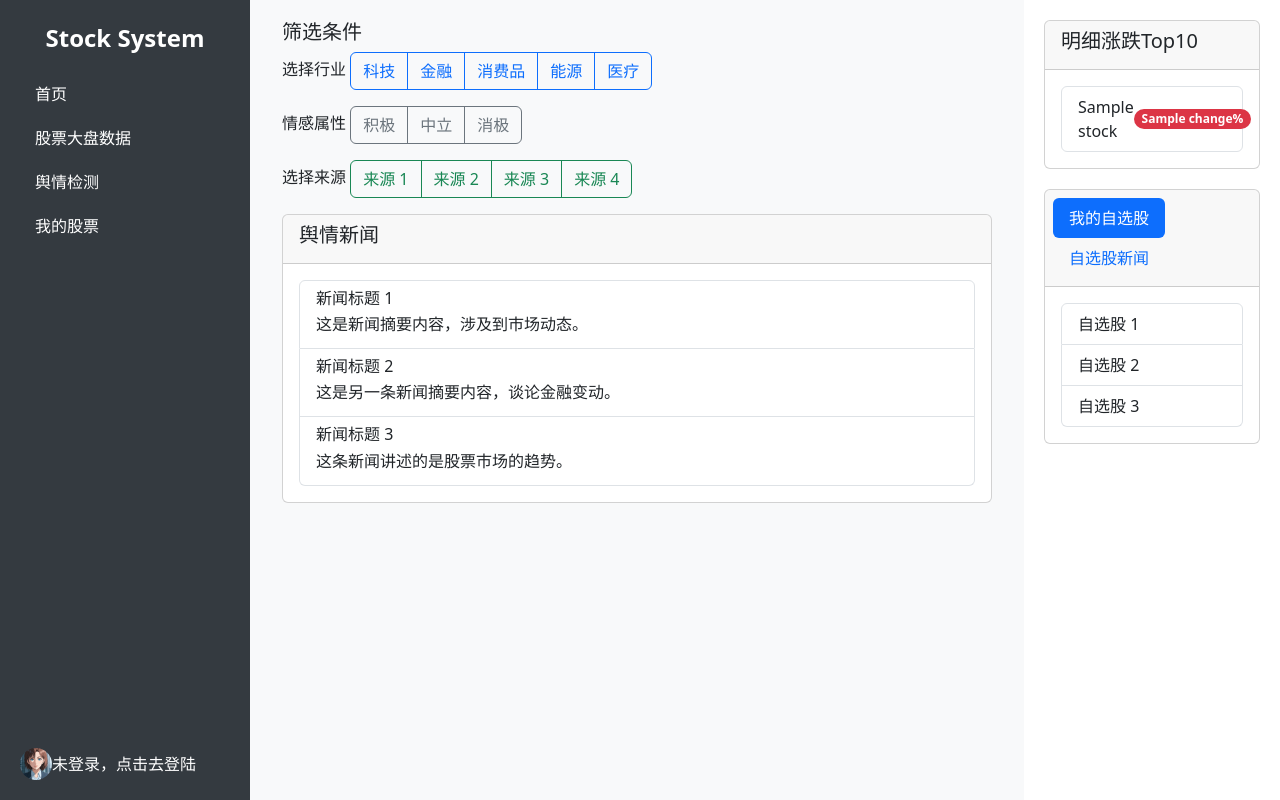
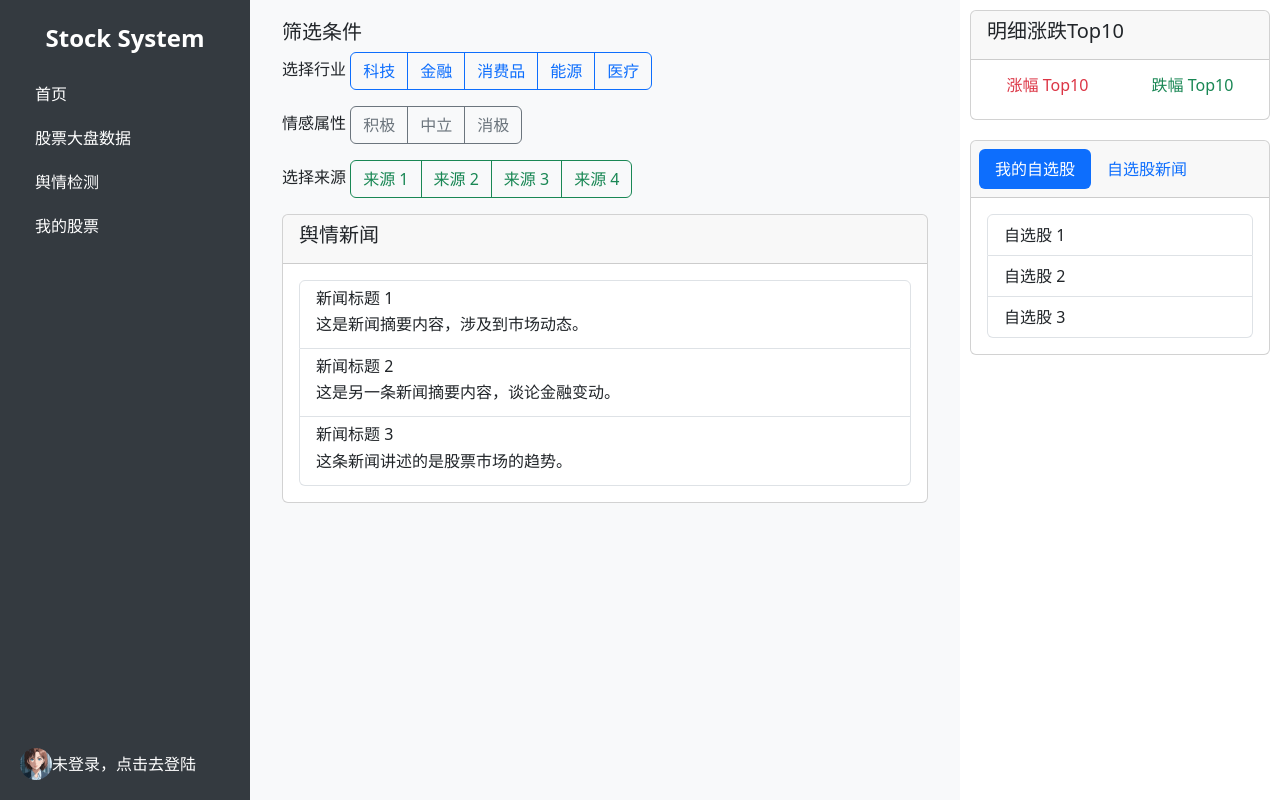
Before and after one commit to icreame/shixun, a Flask app: template stocksystem/templates/index.html in a window 1280 px wide. Run offline with Flask 3, Linux system fonts and the light colour scheme; the template is opened without the code that fills it: most values are stand-ins (such as "Sample title", 1, 10 or a date in 2020); parts of the project's set-up code (start-up, migrations or seed data) failed here and were passed over.

Commit message:
index页面

```diff
--- a/stocksystem/templates/index.html
+++ b/stocksystem/templates/index.html
@@ -28,8 +28,8 @@
             overflow-y: auto;
         }
         .right-sidebar {
-            width: 20%;
-            padding: 20px;
+            width: 25%;
+            padding: 10px;
         }
         .sidebar .nav-links a {
             color: #fff;
@@ -164,18 +164,44 @@
                 <h5>明细涨跌Top10</h5>
             </div>
             <div class="card-body">
-                <ul class="list-group">
-                     {% for stock in top10_data %}
-                    <li class="list-group-item d-flex justify-content-between align-items-center">
+                <div class="row">
+                    <!-- 涨幅部分 -->
+                    <div class="col-6">
+                        <h6 class="text-danger text-center">涨幅 Top10</h6>
+                        <ul class="list-group list-group-flush" style="font-size: 0.9rem;">
+                            {% for stock in top10_data if stock.change > 0 %}
+                            <li class="list-group-item d-flex justify-content-between align-items-center" style="font-size: 0.8rem; padding: 3px 5px;">
+                                <span style="flex: 1; white-space: nowrap; overflow: hidden; text-overflow: ellipsis;">
                                     {{ stock.name }}
-                        <span class="badge bg-{{ 'success' if stock.change > 0 else 'danger' }} rounded-pill">
-                            {{ '+' if stock.change > 0 else '' }}{{ stock.change }}%
+                                </span>
+                                <span class="badge bg-danger rounded-pill" style="font-size: 0.7rem;">
+                                    +{{ stock.change }}%
+                                </span>
+                            </li>
+                            {% endfor %}
+                        </ul>
+                    </div>
+
+                    <!-- 跌幅部分 -->
+                    <div class="col-6">
+                        <h6 class="text-success text-center">跌幅 Top10</h6>
+                        <ul class="list-group list-group-flush" style="font-size: 0.9rem;">
+                            {% for stock in top10_data if stock.change <0 %}
+                            <li class="list-group-item d-flex justify-content-between align-items-center" style="font-size: 0.8rem; padding: 3px 5px;">
+                                 <span style="flex: 1; white-space: nowrap; overflow: hidden; text-overflow: ellipsis;">
+                                    {{ stock.name }}
+                                </span>
+                                <span class="badge bg-success rounded-pill" style="font-size: 0.7rem;">
+                                    {{ stock.change }}%
                                 </span>
                             </li>
                             {% endfor %}
                         </ul>
                     </div>
                 </div>
+            </div>
+        </div>
+
 
         <!-- 自选股与自选股新闻切换 -->
         <div class="card">
```
Also changed, not shown: stocksystem/service/stock_service.py (+46 -8 lines). Lines whose indentation alone changed are shown as unchanged.
